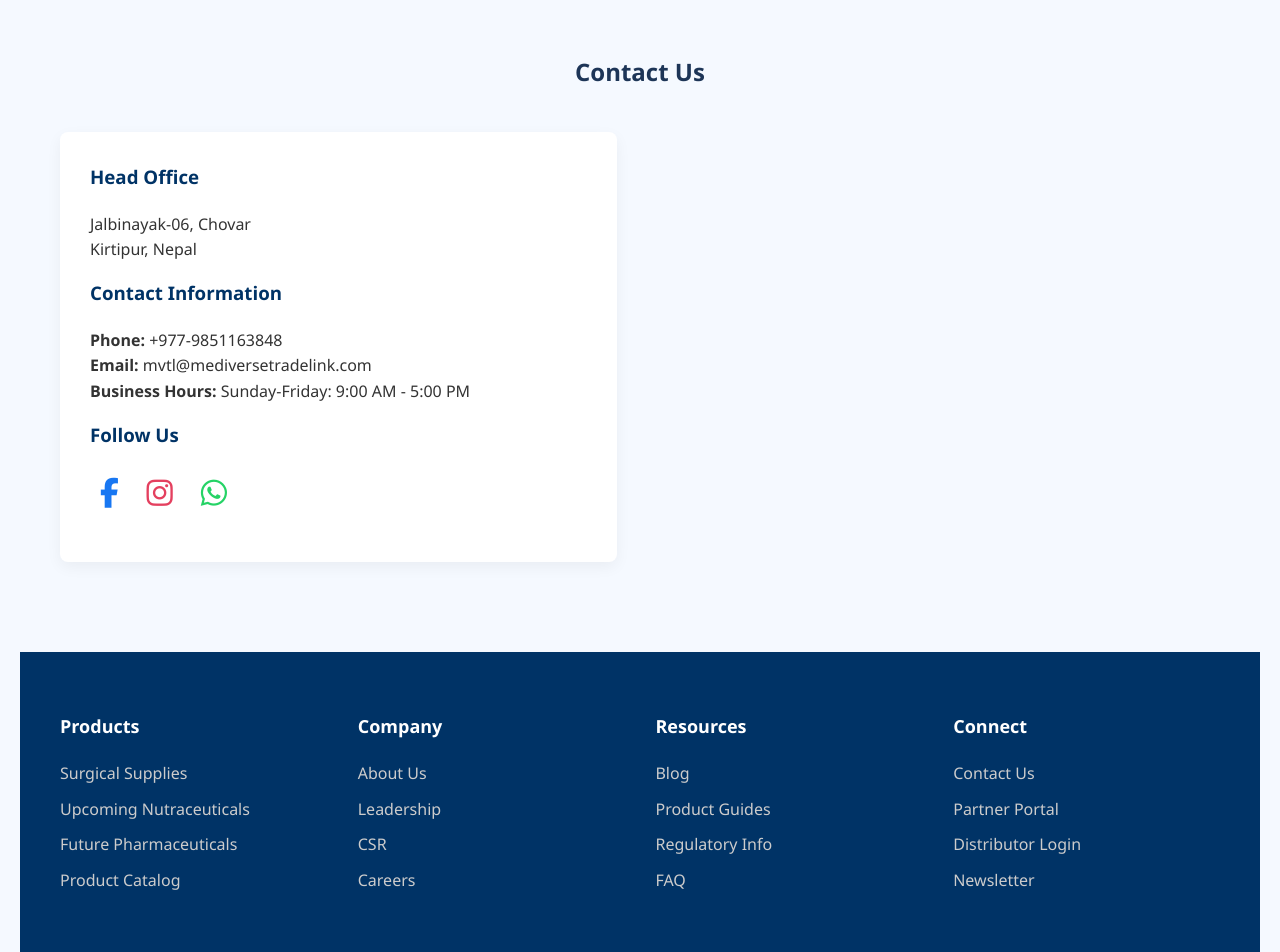
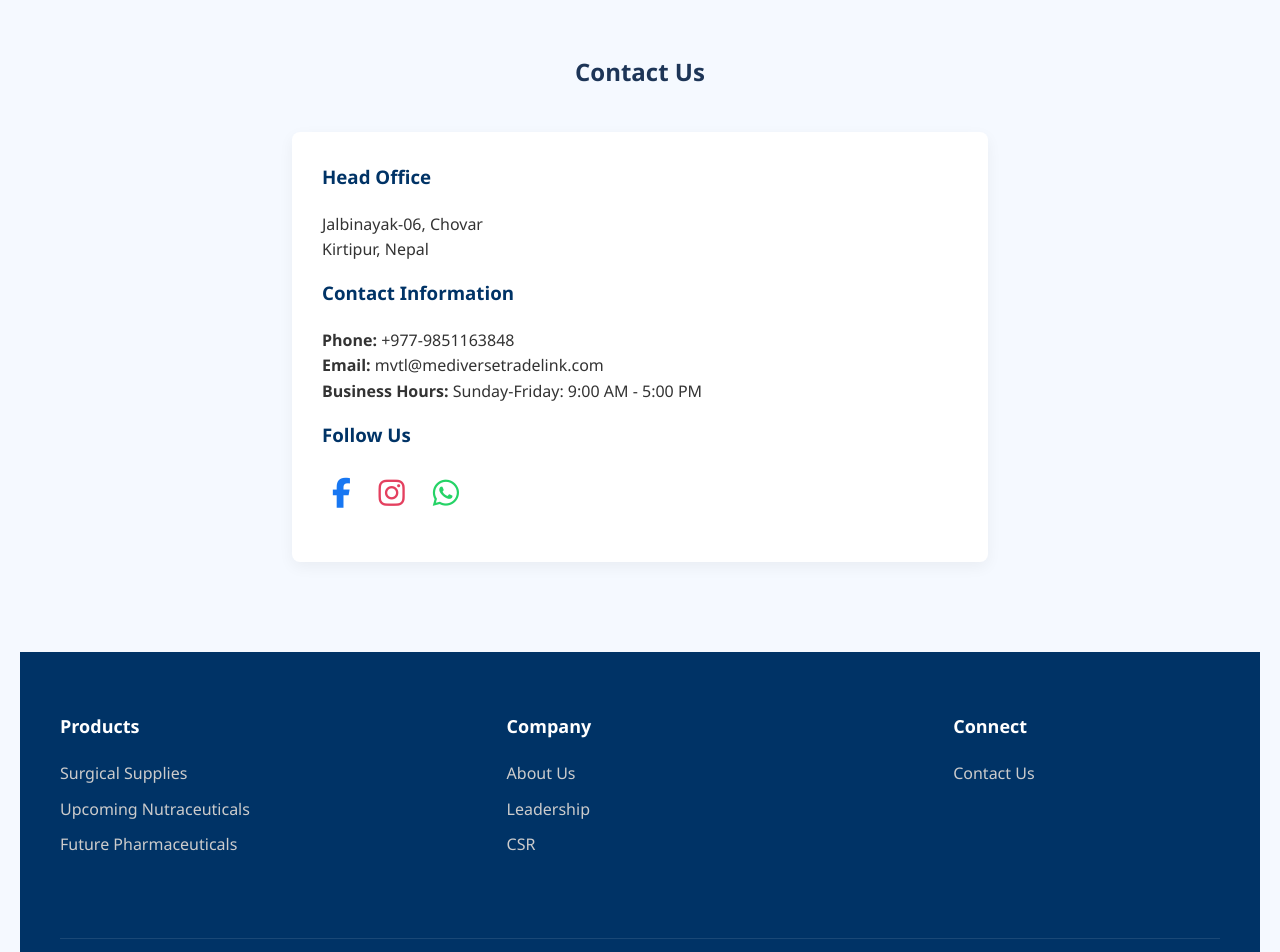
Before and after one commit to AayushMK/Mediverse, a plain HTML site: page index.html in a window 1280 px wide. Shown: the part 4020-4972 px from the top of the page. Drawn offline with Linux system fonts and the light colour scheme.

Commit message:
Getting prod ready -- initial testing 3

```diff
--- a/index.html
+++ b/index.html
@@ -157,6 +157,20 @@
 
         .flex-item {
             width: 48%;
+            margin-bottom: 30px;
+            background: white;
+            padding: 30px;
+            border-radius: 8px;
+            box-shadow: 0 5px 15px rgba(0,0,0,0.05);
+        }
+        .contact .flex-container {
+            display: flex;
+            flex-wrap: wrap;
+            justify-content: center;
+            margin-top: 40px;
+        }
+        .contact .flex-item {
+            width: 60%;
             margin-bottom: 30px;
             background: white;
             padding: 30px;
@@ -647,7 +661,7 @@
                     <li><strong>Women's Wellness:</strong> Prenatal Nutrition Pack for maternal health</li>
                     <li><strong>Senior Care:</strong> Joint Mobility Blend for arthritis support</li>
                 </ul>
-                <a href="#" class="btn">Express Early Interest</a>
+                <a href="#contact" class="btn">Express Early Interest</a>
             </div>
 
             <div id="pharma" class="tab-content">
@@ -782,7 +796,6 @@
                         <li><a href="#">Surgical Supplies</a></li>
                         <li><a href="#">Upcoming Nutraceuticals</a></li>
                         <li><a href="#">Future Pharmaceuticals</a></li>
-                        <li><a href="#">Product Catalog</a></li>
                     </ul>
                 </div>
 
@@ -792,17 +805,6 @@
                         <li><a href="#about">About Us</a></li>
                         <li><a href="#leadership">Leadership</a></li>
                         <li><a href="#csr">CSR</a></li>
-                        <li><a href="#">Careers</a></li>
-                    </ul>
-                </div>
-
-                <div class="footer-column">
-                    <h4>Resources</h4>
-                    <ul>
-                        <li><a href="#">Blog</a></li>
-                        <li><a href="#">Product Guides</a></li>
-                        <li><a href="#">Regulatory Info</a></li>
-                        <li><a href="#">FAQ</a></li>
                     </ul>
                 </div>
 
@@ -810,9 +812,6 @@
                     <h4>Connect</h4>
                     <ul>
                         <li><a href="#contact">Contact Us</a></li>
-                        <li><a href="#">Partner Portal</a></li>
-                        <li><a href="#">Distributor Login</a></li>
-                        <li><a href="#">Newsletter</a></li>
                     </ul>
                 </div>
             </div>
```
